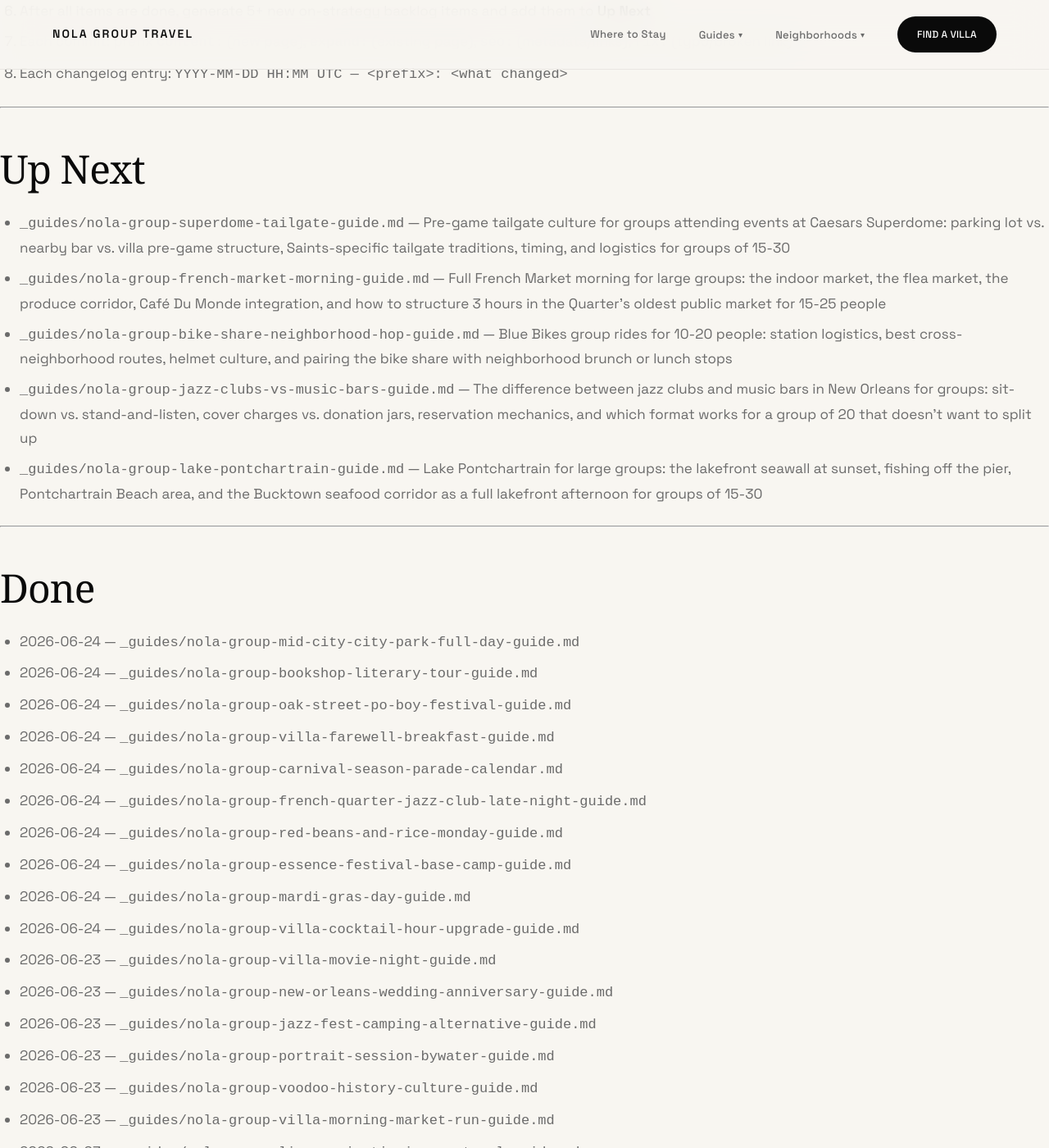
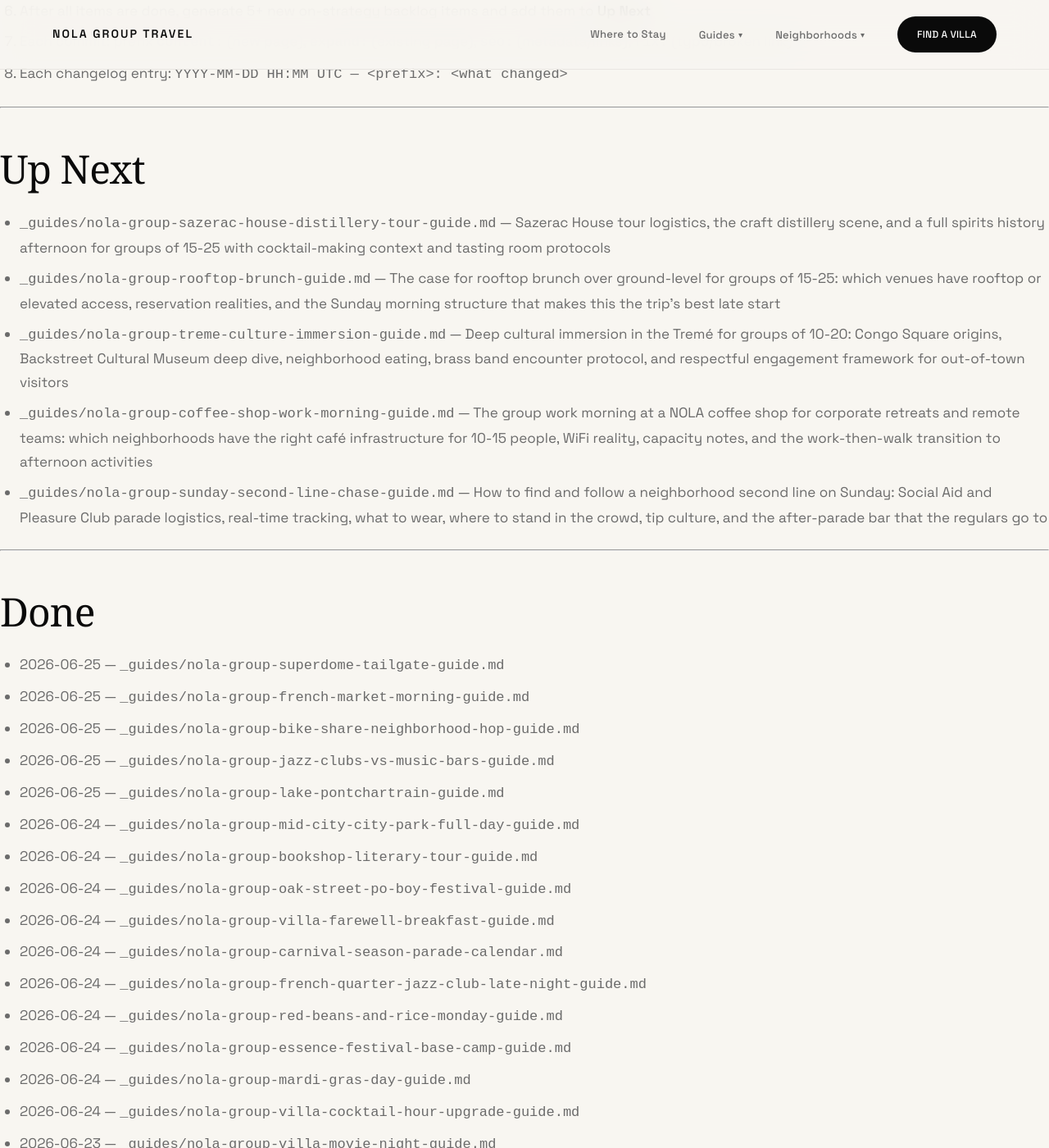
Before and after one commit to sjworth-dev/nola-group-travel, a Jekyll site: the page built from ROADMAP.md, in a window 1280 px wide and 1400 px high, scrolled down 3111 px. Shown: the whole window at 82% size. Built offline with Jekyll 4.4.1, drawn with Linux system fonts in a browser that asks for light colours; some web fonts are replaced; our own code applies the rules of GitHub Pages for plain Markdown files.

Commit message:
seo: update ROADMAP.md — move 5 guides to Done, add 5 new Up Next items, update changelog

```diff
--- a/ROADMAP.md
+++ b/ROADMAP.md
@@ -86,16 +86,21 @@ This is an independent guide. Properties may be described editorially as example
 
 ## Up Next
 
-- `_guides/nola-group-superdome-tailgate-guide.md` — Pre-game tailgate culture for groups attending events at Caesars Superdome: parking lot vs. nearby bar vs. villa pre-game structure, Saints-specific tailgate traditions, timing, and logistics for groups of 15-30
-- `_guides/nola-group-french-market-morning-guide.md` — Full French Market morning for large groups: the indoor market, the flea market, the produce corridor, Café Du Monde integration, and how to structure 3 hours in the Quarter's oldest public market for 15-25 people
-- `_guides/nola-group-bike-share-neighborhood-hop-guide.md` — Blue Bikes group rides for 10-20 people: station logistics, best cross-neighborhood routes, helmet culture, and pairing the bike share with neighborhood brunch or lunch stops
-- `_guides/nola-group-jazz-clubs-vs-music-bars-guide.md` — The difference between jazz clubs and music bars in New Orleans for groups: sit-down vs. stand-and-listen, cover charges vs. donation jars, reservation mechanics, and which format works for a group of 20 that doesn't want to split up
-- `_guides/nola-group-lake-pontchartrain-guide.md` — Lake Pontchartrain for large groups: the lakefront seawall at sunset, fishing off the pier, Pontchartrain Beach area, and the Bucktown seafood corridor as a full lakefront afternoon for groups of 15-30
+- `_guides/nola-group-sazerac-house-distillery-tour-guide.md` — Sazerac House tour logistics, the craft distillery scene, and a full spirits history afternoon for groups of 15-25 with cocktail-making context and tasting room protocols
+- `_guides/nola-group-rooftop-brunch-guide.md` — The case for rooftop brunch over ground-level for groups of 15-25: which venues have rooftop or elevated access, reservation realities, and the Sunday morning structure that makes this the trip's best late start
+- `_guides/nola-group-treme-culture-immersion-guide.md` — Deep cultural immersion in the Tremé for groups of 10-20: Congo Square origins, Backstreet Cultural Museum deep dive, neighborhood eating, brass band encounter protocol, and respectful engagement framework for out-of-town visitors
+- `_guides/nola-group-coffee-shop-work-morning-guide.md` — The group work morning at a NOLA coffee shop for corporate retreats and remote teams: which neighborhoods have the right café infrastructure for 10-15 people, WiFi reality, capacity notes, and the work-then-walk transition to afternoon activities
+- `_guides/nola-group-sunday-second-line-chase-guide.md` — How to find and follow a neighborhood second line on Sunday: Social Aid and Pleasure Club parade logistics, real-time tracking, what to wear, where to stand in the crowd, tip culture, and the after-parade bar that the regulars go to
 
 ---
 
 ## Done
 
+- 2026-06-25 — `_guides/nola-group-superdome-tailgate-guide.md`
+- 2026-06-25 — `_guides/nola-group-french-market-morning-guide.md`
+- 2026-06-25 — `_guides/nola-group-bike-share-neighborhood-hop-guide.md`
+- 2026-06-25 — `_guides/nola-group-jazz-clubs-vs-music-bars-guide.md`
+- 2026-06-25 — `_guides/nola-group-lake-pontchartrain-guide.md`
 - 2026-06-24 — `_guides/nola-group-mid-city-city-park-full-day-guide.md`
 - 2026-06-24 — `_guides/nola-group-bookshop-literary-tour-guide.md`
 - 2026-06-24 — `_guides/nola-group-oak-street-po-boy-festival-guide.md`
@@ -643,4 +648,9 @@ This is an independent guide. Properties may be described editorially as example
 2026-06-24 12:15 UTC — content: add _guides/nola-group-villa-farewell-breakfast-guide.md — pain perdu, grillades and grits, and the simple route for the last morning with groups of 15-30, slow morning protocol, group photo ritual
 2026-06-24 12:30 UTC — content: add _guides/nola-group-oak-street-po-boy-festival-guide.md — Oak Street Po-Boy Festival block party format, vendor strategy, crowd navigation, and vs-Jazz-Fest comparison for first-time NOLA groups
 2026-06-24 12:45 UTC — content: add _guides/nola-group-bookshop-literary-tour-guide.md — Faulkner House Books, Crescent City Books, Garden District Book Shop circuit with author connections and neighborhood bar and restaurant pairings
+2026-06-25 10:00 UTC — content: add _guides/nola-group-superdome-tailgate-guide.md — parking lot vs. bar vs. villa pre-game for groups of 15-30 at Caesars Superdome with Saints traditions, timing, and post-game regroup
+2026-06-25 10:15 UTC — content: add _guides/nola-group-french-market-morning-guide.md — indoor market, flea market, produce corridor, and Café Du Monde morning structure for groups of 15-25
+2026-06-25 10:30 UTC — content: add _guides/nola-group-bike-share-neighborhood-hop-guide.md — Blue Bikes station logistics, 4 cross-neighborhood routes, helmet culture, and food stop pairings for groups of 10-20
+2026-06-25 10:45 UTC — content: add _guides/nola-group-jazz-clubs-vs-music-bars-guide.md — sit-down vs. stand-and-listen, cover charges vs. donation jars, reservation mechanics, and which format keeps 20 people together
+2026-06-25 11:00 UTC — content: add _guides/nola-group-lake-pontchartrain-guide.md — lakefront seawall at sunset, fishing piers, Pontchartrain Beach area, and Bucktown seafood corridor for groups of 15-30
 2026-06-24 13:00 UTC — content: add _guides/nola-group-mid-city-city-park-full-day-guide.md — City Park full-day guide with NOMA, Sculpture Garden, Bayou St. John kayaking, Popp's Bandstand, and Mid-City restaurant corridor for groups of 10-30
```
